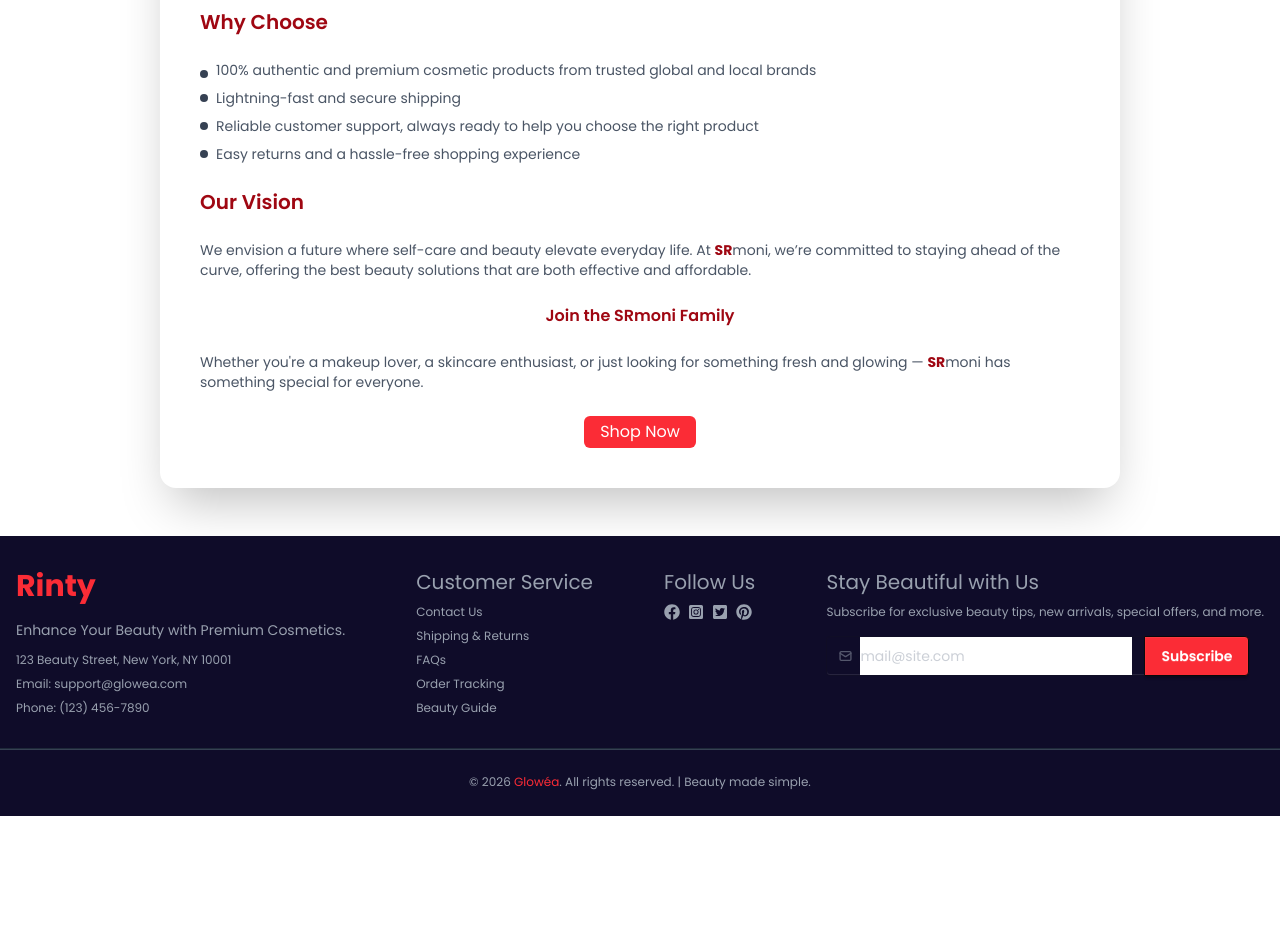
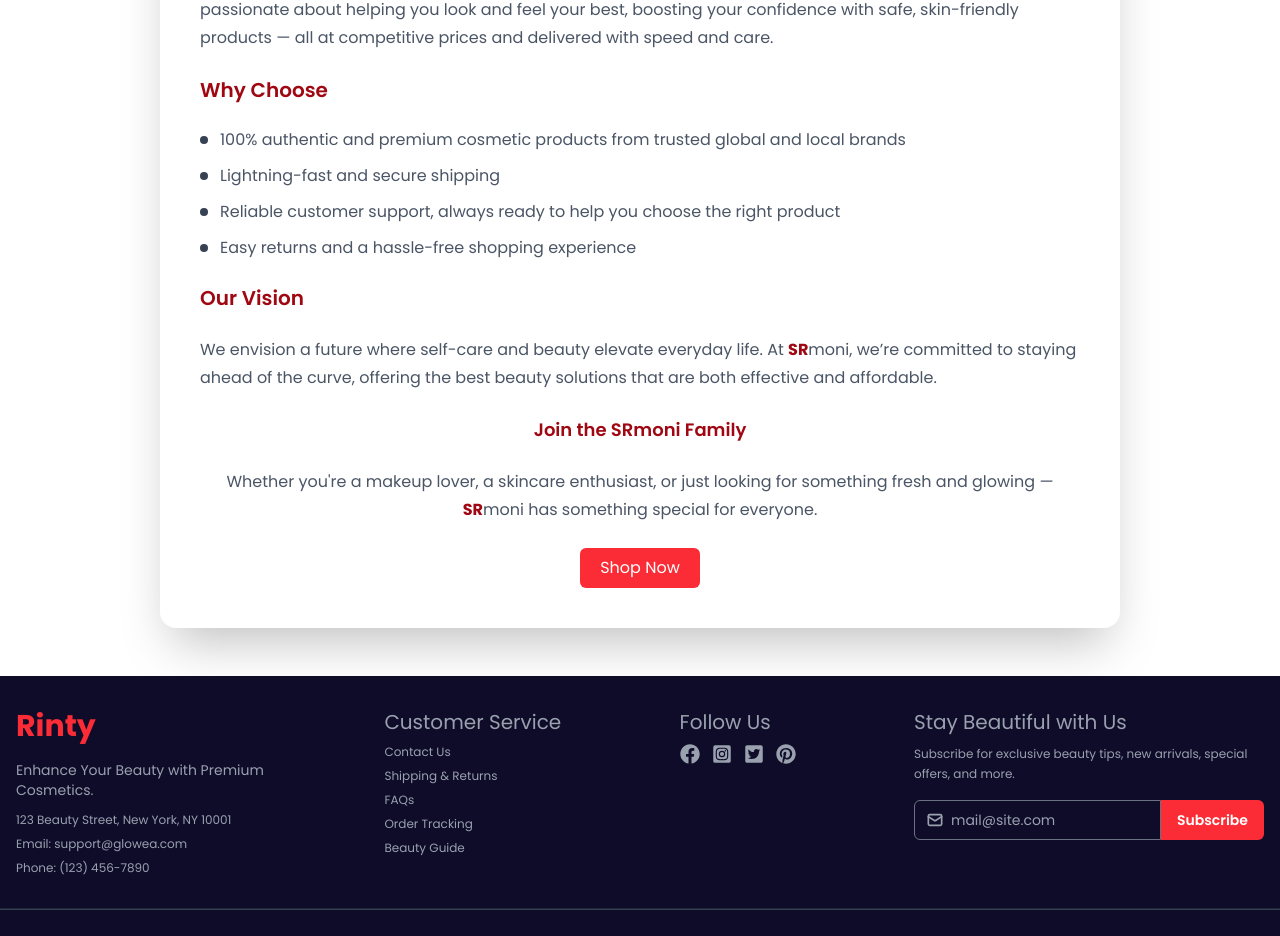
Before and after one commit to rintymoni01/Ecommerce-Website, a React (Vite) app: page /about in a window 1280 px wide. Shown: the part 396-1332 px from the top of the page. Before the commit the page ends 1212 px from the top, so only its background shows below. Built offline with nearby package versions, Linux system fonts and the light colour scheme; no server answers.

Commit message:
responcived

```diff
--- a/package.json
+++ b/package.json
@@ -22,6 +22,7 @@
     "react-icons": "^5.7.0",
     "react-router": "^8.3.1",
     "react-router-dom": "^7.18.3",
+    "react-scroll-to-top": "^3.1.0",
     "react-slick": "^0.31.0",
     "react-toastify": "^11.1.0",
     "slick-carousel": "^2.0.0",
--- a/src/Components/MobileFilter.jsx
+++ b/src/Components/MobileFilter.jsx
@@ -18,7 +18,7 @@ const MobileFilter = ({
 }) => {
   const { categoryOnlyData, brandOnlyData } = getData();
   const [showBrandDropdown, setShowBrandDropdown] = useState(false);
-
+window.scrollTo(0,0)
   return (
     <div className="md:hidden">
       {/* Filter Button */}
--- a/src/Components/SheardComponents/Footer.jsx
+++ b/src/Components/SheardComponents/Footer.jsx
@@ -7,37 +7,68 @@ import {
 
 const Footer = () => {
   return (
-    <div className="bg-[#0f0c29] h-[35vh] ">
-      <div className=" flex justify-between  container mx-auto px-4  py-8">
-        <div>
-          <h3 className="text-red-500 text-3xl font-bold font-serif ">Rinty</h3>
+    <div className="bg-[#0f0c29] min-h-[35vh]">
+      <div
+        className="
+          container mx-auto px-4 py-8
+          grid grid-cols-1 sm:grid-cols-2 md:grid-cols-2 lg:flex
+          lg:justify-between
+          gap-8 lg:gap-4
+        "
+      >
+        {/* Brand */}
+        <div className="lg:max-w-[250px]">
+          <h3 className="text-red-500 text-3xl font-bold font-serif">
+            Rinty
+          </h3>
+
           <p className="text-sm text-gray-400 pb-3 pt-4">
             Enhance Your Beauty with Premium Cosmetics.
           </p>
+
           <p className="text-xs text-gray-400">
             123 Beauty Street, New York, NY 10001
           </p>
-          <p className="text-xs text-gray-400 py-2">
+
+          <p className="text-xs text-gray-400 py-2 break-all">
             Email: support@glowea.com
           </p>
-          <p className="text-xs text-gray-400">Phone: (123) 456-7890</p>
+
+          <p className="text-xs text-gray-400">
+            Phone: (123) 456-7890
+          </p>
         </div>
 
+        {/* Customer Service */}
         <div>
           <p className="text-xl font-sans text-gray-400 pb-2">
-            {" "}
             Customer Service
           </p>
+
           <p className="text-xs text-gray-400">Contact Us</p>
-          <p className="text-xs text-gray-400 py-2"> Shipping & Returns</p>
+
+          <p className="text-xs text-gray-400 py-2">
+            Shipping & Returns
+          </p>
+
           <p className="text-xs text-gray-400">FAQs</p>
-          <p className="text-xs text-gray-400 py-2">Order Tracking</p>
-          <p className="text-xs text-gray-400">Beauty Guide</p>
+
+          <p className="text-xs text-gray-400 py-2">
+            Order Tracking
+          </p>
+
+          <p className="text-xs text-gray-400">
+            Beauty Guide
+          </p>
         </div>
 
+        {/* Follow Us */}
         <div>
-          <h3 className="text-xl font-sans text-gray-400 pb-2">Follow Us</h3>
-          <div className="flex gap-2 items-center text-gray-400">
+          <h3 className="text-xl font-sans text-gray-400 pb-2">
+            Follow Us
+          </h3>
+
+          <div className="flex gap-3 items-center text-gray-400 text-xl">
             <FaFacebook />
             <FaInstagramSquare />
             <FaTwitterSquare />
@@ -45,19 +76,26 @@ const Footer = () => {
           </div>
         </div>
 
-        <div>
+        {/* Newsletter */}
+       {/* Newsletter */}
+<div className="lg:max-w-[350px]">
   <h3 className="text-xl font-sans text-gray-400 pb-2">
     Stay Beautiful with Us
   </h3>
-          <p className="text-xs text-gray-400 pb-4">
+
+  <p className="text-xs text-gray-400 pb-4 leading-5">
     Subscribe for exclusive beauty tips, new arrivals, special offers,
     and more.
   </p>
 
-<div className="join ">
-  <div>
-    <label className="input validator join-item bg-transparent">
-      <svg className="h-[1em] text-gray-400 opacity-50" xmlns="http://www.w3.org/2000/svg" viewBox="0 0 24 24">
+  <div className="flex w-full">
+    {/* Input */}
+   <label className="flex items-center gap-2 bg-transparent border border-gray-500 rounded-l-md px-3 h-10 flex-1 min-w-0">
+  <svg
+    className="h-4 w-4 text-gray-400 shrink-0"
+    xmlns="http://www.w3.org/2000/svg"
+    viewBox="0 0 24 24"
+  >
     <g
       strokeLinejoin="round"
       strokeLinecap="round"
@@ -69,20 +107,32 @@ const Footer = () => {
       <path d="m22 7-8.97 5.7a1.94 1.94 0 0 1-2.06 0L2 7"></path>
     </g>
   </svg>
-      <input type="email" placeholder="mail@site.com" required  className="text-gray-400 placeholder:text-gray-400" />
+
+  <input
+    type="email"
+    placeholder="mail@site.com"
+    required
+    className="bg-transparent !bg-transparent outline-none border-none text-gray-300 placeholder:text-gray-400 w-full min-w-0 text-sm autofill:bg-transparent"
+  />
 </label>
-    <div className="validator-hint hidden ">Enter valid email address</div>
+    {/* Subscribe */}
+    <button
+      type="submit"
+      className="bg-red-500 hover:bg-red-600 text-white px-4 h-10 rounded-r-md text-sm font-semibold shrink-0 transition"
+    >
+      Subscribe
+    </button>
   </div>
-  <button className="btn btn-neutral bg-red-500 text-white join-item">Subscribe</button>
+</div>
       </div>
 
+      {/* Bottom */}
+      <hr className="text-gray-800" />
 
-        </div>
-      </div>
-      <hr className="text-gray-800" />
-      <div className="border-t border-gray-700 pt-6">
-        <p className="text-center text-xs text-gray-400">
-          © 2026 <span className="text-red-500">Glowéa</span>. All rights
+      <div className="border-t border-gray-700 pt-6 pb-5 px-4">
+        <p className="text-center text-xs text-gray-400 leading-5">
+          © 2026{" "}
+          <span className="text-red-500">Glowéa</span>. All rights
           reserved. | Beauty made simple.
         </p>
       </div>
--- a/src/Pages/About/About.jsx
+++ b/src/Pages/About/About.jsx
@@ -1,83 +1,108 @@
 import { Link } from "react-router-dom";
-
 
 const About = () => {
   return (
-    <div className="items-center px-40   container mx-auto my-12">
-      <div className=" rounded-2xl px-10 bg-white shadow-2xl">
-        <h3 className="text-2xl font-bold text-center text-gray-900 py-8">
-          About  <span className="text-red-800 font-bold ">SR</span>moni
+    <div className="container mx-auto my-6 sm:my-8 md:my-10 lg:my-12 px-4 sm:px-6 md:px-10 lg:px-20 xl:px-40">
+      <div className="rounded-2xl px-5 sm:px-6 md:px-8 lg:px-10 bg-white shadow-2xl">
+
+        {/* Title */}
+        <h3 className="text-xl sm:text-2xl font-bold text-center text-gray-900 py-6 sm:py-8">
+          About <span className="text-red-800 font-bold">SR</span>moni
         </h3>
-        <p className="text-sm text-gray-600">
-          Welcome to <span className="text-red-800 font-bold">SR</span>moni,
-          your ultimate destination for authentic and premium cosmetics. From
-          skin-loving skincare essentials to trendy makeup must-haves, we’re
-          here to elevate your beauty routine with genuine products and
-          exceptional service.
+
+        {/* Intro */}
+        <p className="text-sm sm:text-base text-gray-600 leading-6 sm:leading-7">
+          Welcome to{" "}
+          <span className="text-red-800 font-bold">SR</span>moni, your ultimate
+          destination for authentic and premium cosmetics. From skin-loving
+          skincare essentials to trendy makeup must-haves, we’re here to
+          elevate your beauty routine with genuine products and exceptional
+          service.
         </p>
-        <h3 className="text-xl font-semibold text-red-800 py-6">Our Mission</h3>
-        <p className="text-sm text-gray-600">
+
+        {/* Our Mission */}
+        <h3 className="text-lg sm:text-xl font-semibold text-red-800 py-5 sm:py-6">
+          Our Mission
+        </h3>
+
+        <p className="text-sm sm:text-base text-gray-600 leading-6 sm:leading-7">
           At <span className="text-red-800 font-bold">SR</span>moni, our mission
           is to make authentic and high-quality beauty products accessible to
           everyone. We are passionate about helping you look and feel your best,
           boosting your confidence with safe, skin-friendly products — all at
           competitive prices and delivered with speed and care.
         </p>
-        <h3 className="text-xl font-semibold text-red-800 py-6">Why Choose</h3>
-        <div>
-          <div className=" flex gap-2 items-center">
-            <div className="h-2 w-2 rounded-full bg-gray-700"> </div>
-            <p className="text-sm text-gray-600 pb-2">
+
+        {/* Why Choose */}
+        <h3 className="text-lg sm:text-xl font-semibold text-red-800 py-5 sm:py-6">
+          Why Choose
+        </h3>
+
+        <div className="space-y-3">
+          <div className="flex gap-3 items-start">
+            <div className="h-2 w-2 min-w-2 rounded-full bg-gray-700 mt-2"></div>
+
+            <p className="text-sm sm:text-base text-gray-600 leading-6">
               100% authentic and premium cosmetic products from trusted global
               and local brands
             </p>
           </div>
-          <div className=" flex gap-2 items-center">
-            <div className="h-2 w-2 rounded-full bg-gray-700"></div>
-            <p className="text-sm text-gray-600">
+
+          <div className="flex gap-3 items-start">
+            <div className="h-2 w-2 min-w-2 rounded-full bg-gray-700 mt-2"></div>
+
+            <p className="text-sm sm:text-base text-gray-600 leading-6">
               Lightning-fast and secure shipping
             </p>
           </div>
-          <div className=" flex gap-2 py-2 items-center">
-            <div className="h-2 w-2 rounded-full bg-gray-700"></div>
-            <p className="text-sm text-gray-600">
+
+          <div className="flex gap-3 items-start">
+            <div className="h-2 w-2 min-w-2 rounded-full bg-gray-700 mt-2"></div>
+
+            <p className="text-sm sm:text-base text-gray-600 leading-6">
               Reliable customer support, always ready to help you choose the
               right product
             </p>
           </div>
-          <div className=" flex gap-2 items-center">
-            <div className="h-2 w-2 rounded-full bg-gray-700"></div>
-            <p className="text-sm text-gray-600">
+
+          <div className="flex gap-3 items-start">
+            <div className="h-2 w-2 min-w-2 rounded-full bg-gray-700 mt-2"></div>
+
+            <p className="text-sm sm:text-base text-gray-600 leading-6">
               Easy returns and a hassle-free shopping experience
             </p>
           </div>
         </div>
 
-        <h3 className="text-xl font-semibold text-red-800 py-6">Our Vision</h3>
-        <p className="text-sm text-gray-600">
+        {/* Our Vision */}
+        <h3 className="text-lg sm:text-xl font-semibold text-red-800 py-5 sm:py-6">
+          Our Vision
+        </h3>
+
+        <p className="text-sm sm:text-base text-gray-600 leading-6 sm:leading-7">
           We envision a future where self-care and beauty elevate everyday life.
           At <span className="text-red-800 font-bold">SR</span>moni, we’re
           committed to staying ahead of the curve, offering the best beauty
           solutions that are both effective and affordable.
         </p>
 
-        <div className="items-center pb-10 justify-center  flex flex-col">
-          <h4 className="text-md font-semibold text-red-800 pt-6">
-
+        {/* Join Family */}
+        <div className="items-center pb-8 sm:pb-10 justify-center flex flex-col">
+          <h4 className="text-base sm:text-lg font-semibold text-red-800 pt-6 text-center">
             Join the SRmoni Family
           </h4>
-          <p className="text-sm text-gray-600 py-6">
+
+          <p className="text-sm sm:text-base text-gray-600 py-5 sm:py-6 text-center leading-6 sm:leading-7">
             Whether you're a makeup lover, a skincare enthusiast, or just
             looking for something fresh and glowing —{" "}
             <span className="text-red-800 font-bold">SR</span>moni has something
             special for everyone.
           </p>
 
-
-          <Link to={"/products"}>
-          <button className="px-4 py-1 bg-red-500 rounded-md text-white">
-            Shop Now
-          </button>
+          <Link to="/products">
+            <button className="px-5 py-2 bg-red-500 hover:bg-red-600 rounded-md text-white transition">
+              Shop Now
+            </button>
           </Link>
         </div>
       </div>
--- a/src/Pages/Cart/Cart.jsx
+++ b/src/Pages/Cart/Cart.jsx
@@ -40,7 +40,7 @@ const navigate =useNavigate()
       className="bg-gray-100 p-5 rounded-md flex items-center justify-between gap-5 mt-3 w-full"
     >
       {/* Product */}
-      <div className="flex  items-center md:gap-4  w-1/3">
+      <div className="flex  items-center md:gap-4 gap-4 w-1/3">
         <img
           src={
             Array.isArray(item.images)
@@ -48,11 +48,11 @@ const navigate =useNavigate()
               : item.images
           }
           alt={item.title}
-          className="w-20 h-20 object-cover rounded-md"
+          className="w-20 h-20  object-cover rounded-md"
         />
 
-        <div >
-          <h1 className="md:w-[300px]  line-clamp-2">
+        <div className="" >
+          <h1 className="md:w-[300px] line-clamp-2">
             {item.title}
           </h1>
 
@@ -63,7 +63,7 @@ const navigate =useNavigate()
       </div>
 
       {/* Quantity */}
-      <div className="w-1/3 flex justify-center ">
+      <div className="w-1/3 flex justify-center pl-26 ">
         <div className="bg-red-500 text-white flex items-center gap-4 px-3 py-2 font-bold rounded-md text-xl">
           <button
             onClick={() => decreaseQuantity(item.id)}
--- a/src/Pages/Home/HomeComponents/Fetures.jsx
+++ b/src/Pages/Home/HomeComponents/Fetures.jsx
@@ -1,23 +1,62 @@
 import { Clock, Lock, RotateCcw, Truck } from "lucide-react";
 
 const fetures = [
-  { icon: Truck, text: "Free Shipping ", subText: "On orders over $100" },
-  { icon: Lock, text: "Secure Payment", subText: "100% Protected payments" },
-  { icon: RotateCcw, text: "Easy Returns ", subText: "30-day Return Policy" },
-  { icon: Clock , text: "24/7 Support ", subText: "Dadicated Customer Service" },
+  {
+    icon: Truck,
+    text: "Free Shipping",
+    subText: "On orders over $100",
+  },
+  {
+    icon: Lock,
+    text: "Secure Payment",
+    subText: "100% Protected payments",
+  },
+  {
+    icon: RotateCcw,
+    text: "Easy Returns",
+    subText: "30-day Return Policy",
+  },
+  {
+    icon: Clock,
+    text: "24/7 Support",
+    subText: "Dedicated Customer Service",
+  },
 ];
+
 const Fetures = () => {
   return (
-    <div className="bg-gray-100  py-8 px-4 sm:px-6  lg:px-8">
-      <div className="max:w-7xl mx-auto">
+    <div className="bg-gray-100 py-8 px-4 sm:px-6 lg:px-8">
+      <div className="max-w-7xl mx-auto">
         <div className="grid grid-cols-1 gap-y-8 sm:grid-cols-2 lg:grid-cols-4 lg:gap-x-8">
-          {fetures.map((fetures, index) => {
+          {fetures.map((feature, index) => {
+            const Icon = feature.icon;
+
             return (
-              <div className="text-center items-center flex justify-center  sm:text-left">
-                <fetures.icon className="flex-shrink-0 h-10 w-10 text-gray-600" aria-hidden="true"/>
-                <div className="ml-5">
-                    <p className="text-base font-medium text-gray-900">{fetures.text}</p>
-                    <p className="mt-1 text-sm text-gray-500">{fetures.subText}</p>
+              <div
+                key={index}
+                className="
+                  flex items-center justify-center
+                  text-center
+                  sm:text-left
+                  gap-4
+                  lg:justify-center
+                "
+              >
+                {/* Icon */}
+                <Icon
+                  className="shrink-0 h-9 w-9 sm:h-10 sm:w-10 text-gray-600"
+                  aria-hidden="true"
+                />
+
+                {/* Text */}
+                <div>
+                  <p className="text-sm sm:text-base font-medium text-gray-900">
+                    {feature.text}
+                  </p>
+
+                  <p className="mt-1 text-xs sm:text-sm text-gray-500">
+                    {feature.subText}
+                  </p>
                 </div>
               </div>
             );
--- a/src/Pages/Home/HomeComponents/MidBanner.jsx
+++ b/src/Pages/Home/HomeComponents/MidBanner.jsx
@@ -1,22 +1,29 @@
-
-
 const MidBanner = () => {
   return (
     <div className="bg-gray-100 md:py-24">
-            <div className="relative max-w-7xl mx-auto md:rounded-2xl pt-24 bg-cover h-[550px] md:h-[600px]" style={{backgroundImage: "url('Image/midBanner.jpg')", backgroundPosition:"center" , backgroundAttachment:"fixed"}}>
+      <div
+        className="relative max-w-7xl  mx-auto md:rounded-2xl pt-24 bg-cover h-[550px] md:h-[600px]"
+        style={{
+          backgroundImage: "url('Image/midBanner.jpg')",
+          backgroundPosition: "center",
+          backgroundAttachment: "fixed",
+        }}
+      >
         <div className="absolute inset-0 bg-opacity-50 bg-black/60 md:rounded-2xl flex items-center justify-center">
           <div className="text-white text-center px-4">
-    <h1 className="text-3xl md:text-5xl  lg:text-6xl  font-bold mb-4">Your Beauty Essentials, Right at Your Fingertips.</h1>
-    <p className="text-lg md:text-xl mb-6">Discover the latest beauty trends at unbeatable prices, with free shipping on every order.</p>
+            <h1 className="text-3xl md:text-5xl  lg:text-6xl  font-bold mb-4">
+              Your Beauty Essentials, Right at Your Fingertips.
+            </h1>
+            <p className="text-lg md:text-xl mb-6">
+              Discover the latest beauty trends at unbeatable prices, with free
+              shipping on every order.
+            </p>
             <button className="bg-red-500 hover:bg-red-600 text-white font-semibold py-2 px-4 md:py-3 md:px-6 rounded-lg  transition duration-300">
               Shop Now
             </button>
-
-</div>
-
           </div>
         </div>
-
+      </div>
     </div>
   );
 };
--- a/src/main.jsx
+++ b/src/main.jsx
@@ -19,6 +19,7 @@ import SingleProducts from "./Pages/Products/ProductsComponents/SingleProducts";
 import { CartProvider } from "./Contex/CardContex";
 import { ToastContainer } from "react-toastify";
 import CategoryProduct from "./Pages/CategoryProduct";
+import ScrollToTop from "react-scroll-to-top";
 
 
 
@@ -72,6 +73,7 @@ ReactDOM.createRoot(root).render(
     publishableKey={PUBLISHABLE_KEY}
     afterSignOutUrl="/"
   >
+    <ScrollToTop smooth color="white"  style={{backgroundColor:'#fa2d37', display:'flex', alignItems:'center', justifyContent:'center', }}/>
     <DataProvider>
       <CartProvider>
         <RouterProvider router={router} />
```
Also changed, not shown: src/Pages/Contact/Contact.jsx (+18 -18 lines), 1 other file (tests, documents, lock files or other folders). Lines whose indentation alone changed are shown as unchanged.
